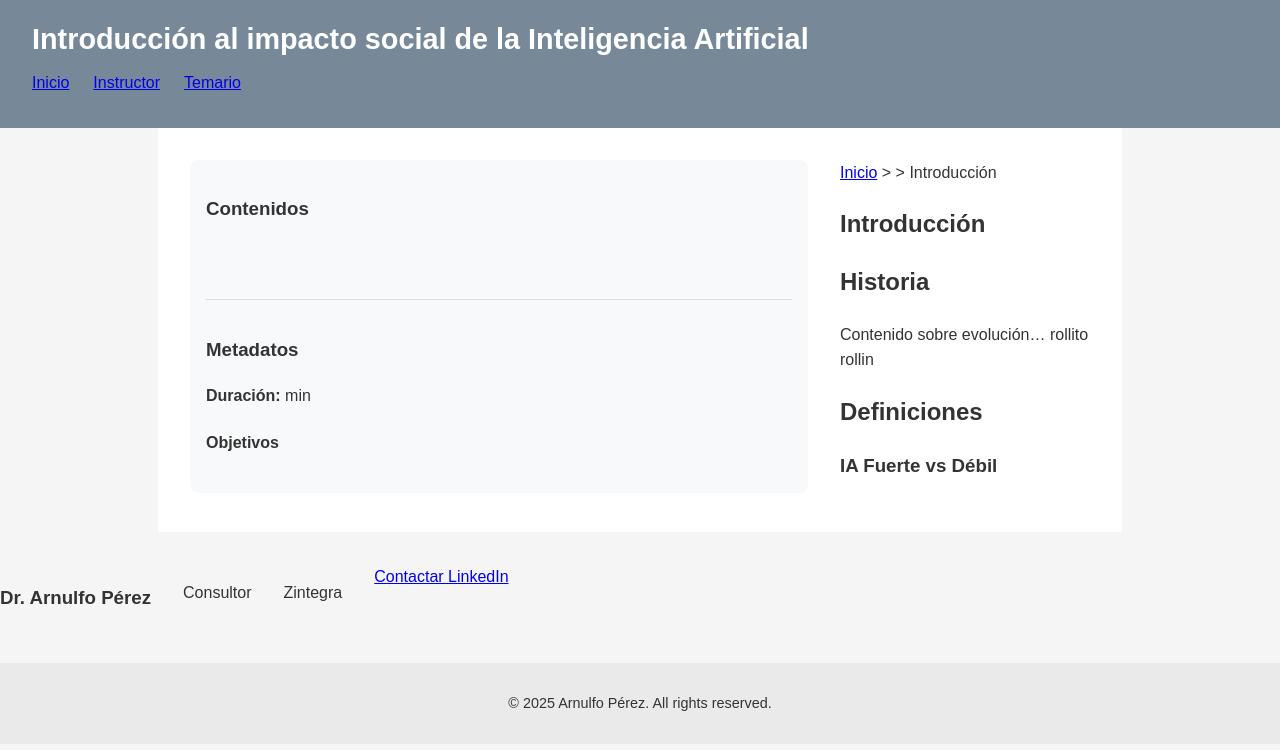
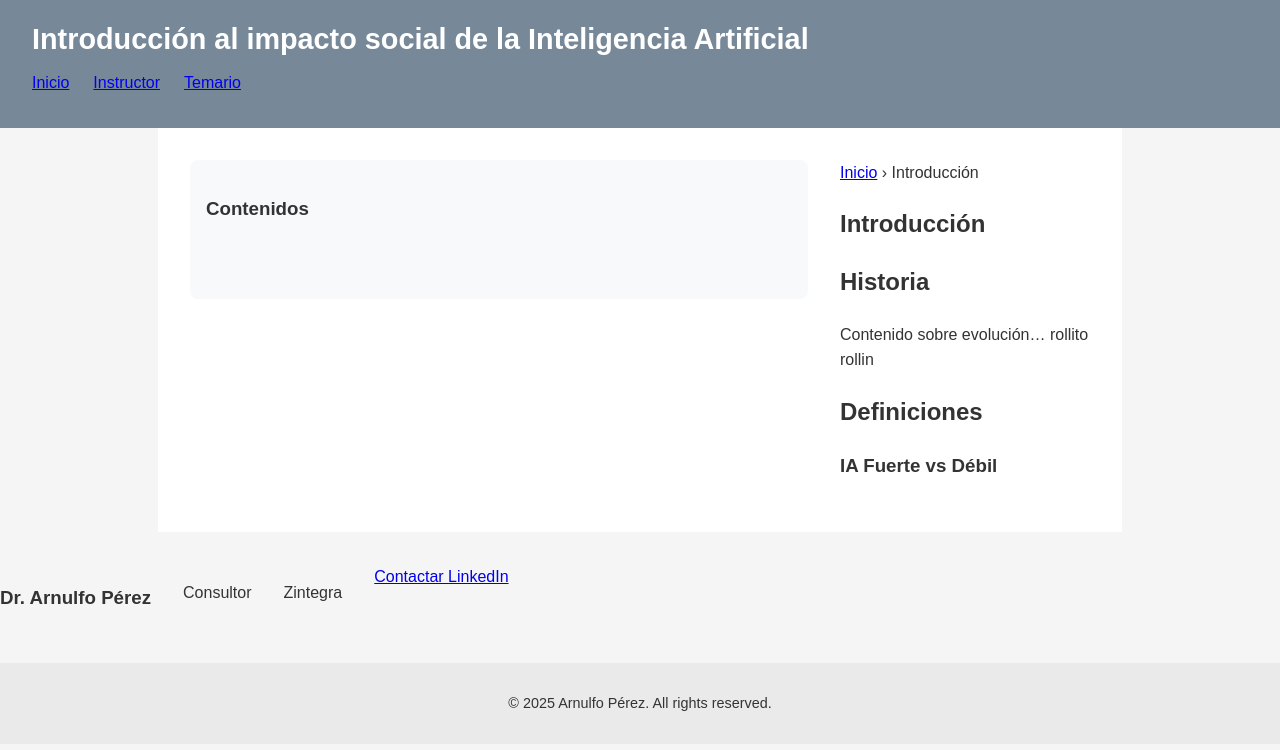
Before and after one commit to ArnulfoPerez/curso_ia, a Jekyll site: the page built from _blocks/01-inteligencia/_sessions/01-intro/index.md, in a window 1280 px wide. Shown: the top 750 px of the page. Built offline with Jekyll 4.4.1, drawn with Linux system fonts in a browser that asks for light colours.

Commit message:
Update session.html
testing

```diff
--- a/_layouts/session.html
+++ b/_layouts/session.html
@@ -1,36 +1,64 @@
 ---
 layout: default
 ---
-{% assign block_meta = site.config.blocks_metadata[page.parent] %}
-{% assign session_meta = site.config.session_metadata[page.parent][page.name] %}
+{% comment %}
+  Extract block ID from path (e.g., "01-inteligencia" from "_blocks/01-inteligencia/_sessions/01-intro/index.md")
+{% endcomment %}
+{% assign path_parts = page.path | split: "/" %}
+{% assign block_id = path_parts[1] %}
+{% assign session_id = path_parts[3] %}
+
+{% comment %}
+  Safely access metadata with fallbacks
+{% endcomment %}
+{% assign block_meta = site.blocks_metadata[block_id] | default: nil %}
+{% assign session_meta = site.session_metadata[block_id][session_id] | default: nil %}
 
 <div class="session-container">
   <!-- Right Sidebar TOC -->
   <aside class="toc-sidebar">
-    {% include toc.html html=content %}
+    {% if page.toc != false %}
+      {% include toc.html html=content %}
+    {% endif %}
+
+    {% if session_meta %}
     <div class="session-meta">
       <h3>Metadatos</h3>
+
+      {% if session_meta.duration %}
       <p><strong>Duración:</strong> {{ session_meta.duration }} min</p>
+      {% endif %}
+
+      {% if session_meta.objectives %}
       <div class="objectives">
         <h4>Objetivos</h4>
         <ul>
           {% for obj in session_meta.objectives %}
-            <li>{{ obj }}</li>
+            <li>{{ obj | markdownify | remove: "<p>" | remove: "</p>" }}</li>
           {% endfor %}
         </ul>
       </div>
+      {% endif %}
     </div>
+    {% endif %}
   </aside>
 
   <!-- Main Content -->
   <article class="session-content">
     <div class="breadcrumbs">
-      <a href="/">Inicio</a> >
-      <a href="/{{ page.parent }}/">{{ block_meta.title }}</a> >
+      <a href="{{ '/' | relative_url }}">Inicio</a> ›
+      {% if block_meta %}
+        <a href="{{ block_id | prepend: '/' | relative_url }}">{{ block_meta.title }}</a> ›
+      {% endif %}
       {{ page.title }}
     </div>
 
     <h1>{{ page.title }}</h1>
+
+    {% if session_meta and session_meta.description %}
+    <p class="session-description">{{ session_meta.description }}</p>
+    {% endif %}
+
     {{ content }}
   </article>
 </div>
```
